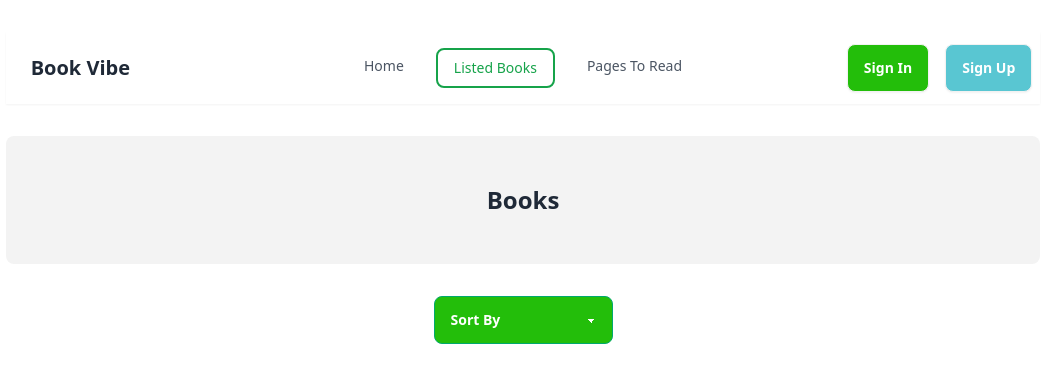
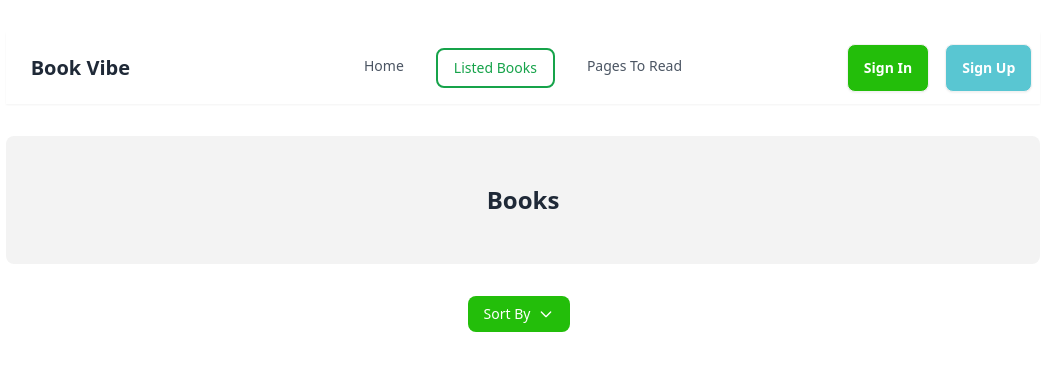
Before and after one commit to oworkmahade/React-Book-Review, a React (Vite) app: page /listed-books in a window 1280 px wide. Shown: the top 382 px of the page, without its empty margins (117-1180 px from the left). Built offline with nearby package versions, Linux system fonts and the light colour scheme.

Commit message:
commited

```diff
--- a/src/components/ListedBooks/ListedBooks.jsx
+++ b/src/components/ListedBooks/ListedBooks.jsx
@@ -1,23 +1,103 @@
 // import PropTypes from 'prop-types'
 
+import { useState, useEffect } from "react";
+import {
+  getStoredReadItem,
+  getStoredWishlistItem,
+} from "../../utility/localStorage";
+
 function ListedBooks() {
+  const [books, setBooks] = useState([]);
+  const [readBooks, setReadBooks] = useState([]);
+  const [wishlistBooks, setWishlistBooks] = useState([]);
+  const [activeTab, setActiveTab] = useState("read");
+
+  useEffect(() => {
+    fetch("/books.json")
+      .then((res) => res.json())
+      .then((data) => {
+        const readIds = getStoredReadItem();
+        const wishlistIds = getStoredWishlistItem();
+
+        const readBooksData = data.filter((book) => readIds.includes(book.id));
+        setReadBooks(readBooksData);
+
+        const wishlistBooksData = data.filter((book) =>
+          wishlistIds.includes(book.id),
+        );
+        setWishlistBooks(wishlistBooksData);
+      });
+  }, []);
+
+  const handleJobsFilter = () => {};
+
   return (
     <div>
+      {/* books  */}
       <div className="py-12 my-8 text-center rounded-lg bg-[#f3f3f3]">
         <h2 className="text-2xl font-bold">Books</h2>
       </div>
+      {/* Sort By  */}
+      <div className="flex flex-row justify-center mr-2 filter ">
+        <div className="relative inline-block group">
+          <button className="flex items-center gap-2 px-4 py-2 text-sm font-medium text-white bg-[#23be0a] rounded-lg">
+            Sort By
+            <svg
+              className="w-4 h-4"
+              fill="none"
+              stroke="currentColor"
+              strokeWidth="2"
+              viewBox="0 0 24 24"
+            >
+              <path
+                strokeLinecap="round"
+                strokeLinejoin="round"
+                d="M19 9l-7 7-7-7"
+              />
+            </svg>
+          </button>
 
-      <div className="flex flex-row items-center justify-center ">
-        <select
-          className="font-semibold text-white bg-[#23be0a] rounded-lg select select-success"
-          defaultValue="Sort By"
-        >
-          <option disabled={true}>Sort By</option>
-          <option>Rating</option>
-          <option>Number of pages</option>
-          <option>Published year</option>
-        </select>
+          {/* Dropdown */}
+          <div className="absolute hidden w-40 mt-2 bg-white border rounded-lg shadow-md group-hover:block">
+            <ul className="text-sm text-gray-700">
+              <li>
+                <button
+                  onClick={() => handleJobsFilter("all")}
+                  className="w-full px-4 py-2 text-left hover:bg-gray-100"
+                >
+                  All
+                </button>
+              </li>
+              <li>
+                <button
+                  onClick={() => handleJobsFilter("rating")}
+                  className="w-full px-4 py-2 text-left hover:bg-gray-100"
+                >
+                  Rating
+                </button>
+              </li>
+              <li>
+                <button
+                  onClick={() => handleJobsFilter("numberOfPages")}
+                  className="w-full px-4 py-2 text-left hover:bg-gray-100"
+                >
+                  Number of Pages
+                </button>
+              </li>
+
+              <li>
+                <button
+                  onClick={() => handleJobsFilter("publishedYear")}
+                  className="w-full px-4 py-2 text-left hover:bg-gray-100"
+                >
+                  Published Year
+                </button>
+              </li>
+            </ul>
+          </div>
+        </div>
       </div>
+      {/* Read Wishlist  */}
     </div>
   );
 }
```
